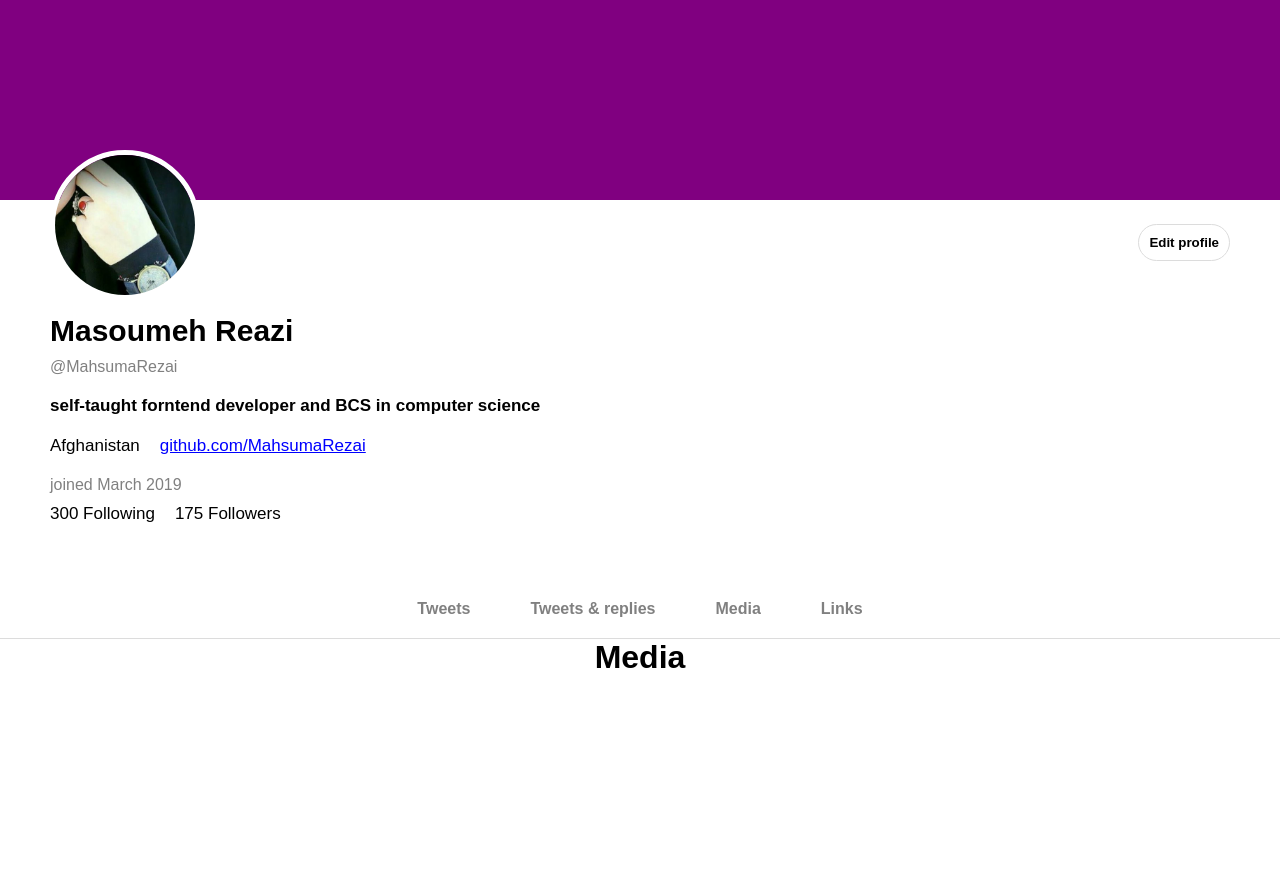
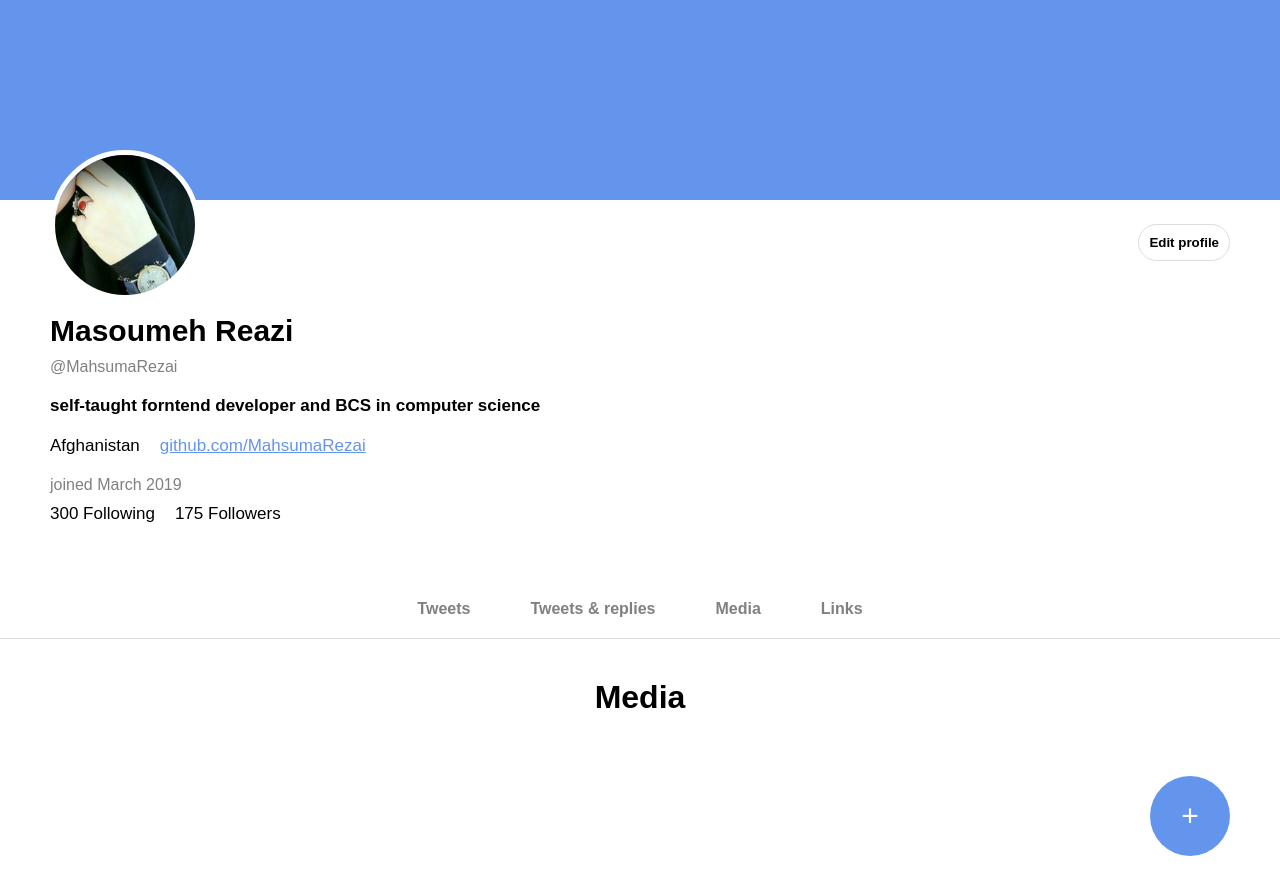
Before and after one commit to MahsumaRezai/X-Clone, a React (Create React App) app: page /media in a window 1280 px wide. Before the commit the page ends 800 px from the top, so only its background shows below. Built offline with nearby package versions, Linux system fonts and the light colour scheme.

Commit message:
add post

```diff
--- a/src/App.js
+++ b/src/App.js
@@ -7,6 +7,7 @@ import Repile from "./Pages/Repile";
 import Media from "./Pages/Media";
 import Links from "./Pages/Links";
 import ErroModal from './Componets/UI/ErrorModal';
+import Add from "./Componets/Add/Add";
 
 
 
@@ -42,8 +43,9 @@ function App(props) {
             </Route>
             <Route path='/links'>
                 <Links />
+            </Route>
+            <Add/>
 
-            </Route>
 
 
 
--- /dev/null
+++ b/src/Componets/Add/Add.js
@@ -0,0 +1,16 @@
+import { Fragment } from "react";
+import classes from './Add.module.css'
+
+const Add = (props) => {
+    return (
+        <Fragment>
+            <div className={classes.add}>
+                <button>
+                    {props.childern}
+                    +
+                </button>
+            </div>
+        </Fragment>
+    )
+}
+export default Add;
--- /dev/null
+++ b/src/Componets/Add/Add.module.css
@@ -0,0 +1,17 @@
+.add {
+    display: flex;
+    flex-direction: row;
+    justify-content: flex-end;
+    align-items: flex-end;
+    padding: 20px 50px;
+}
+.add button {
+    background:cornflowerblue;
+    color: white;
+    font-size: 30px;
+    border: none;
+    border-radius: 80px;
+    width: 80px;
+    height: 80px;
+
+}
--- a/src/Componets/Header/Header.module.css
+++ b/src/Componets/Header/Header.module.css
@@ -1,5 +1,5 @@
 .head {
-    background: purple;
+    background: cornflowerblue;
     width: 100%;
     height: 200px;
 }
@@ -7,7 +7,8 @@
     width: 150px;
     height: 150px;
     border-radius: 150px;
-    border: 5px solid white
+    border: 5px solid white;
+
 
 }
 .profile {
@@ -83,7 +84,7 @@
     font-size: 17px
 }
 .apptend a  {
-    color: blue;
+    color: cornflowerblue;
 
 }
 .contact {
--- a/src/Componets/UI/ErrorModal.module.css
+++ b/src/Componets/UI/ErrorModal.module.css
@@ -30,11 +30,13 @@
     font-size: 17px;
   }
   .header button {
-    background: white;
-    border: none
+    background:cornflowerblue;
+    border: none;
+    color: black
+
   }
   .head {
-    background: purple;
+    background: cornflowerblue;
     width: 100%;
     padding: 50px
   }
--- a/src/Pages/Links.js
+++ b/src/Pages/Links.js
@@ -5,7 +5,9 @@ const Links = (props) => {
     return (
         <Fragment>
             <div className={classes.content}>
-                <h1>Links</h1>
+            <div>
+                <h2>there</h2>
+            </div>
 
             </div>
         </Fragment>
--- a/src/Pages/Repile.js
+++ b/src/Pages/Repile.js
@@ -5,7 +5,7 @@ const Repile = (props) => {
     return (
         <Fragment>
             <div className={classes.content}>
-                <h1>repile</h1>
+                <h1 className={classes.title}>Coding is very important for you</h1>
 
             </div>
         </Fragment>
--- a/src/Pages/Tweets.module.css
+++ b/src/Pages/Tweets.module.css
@@ -3,6 +3,7 @@
     flex-direction: column;
     justify-content: center;
     align-items: center;
+    padding: 40px 20px
 
 }
 .img  {
@@ -15,12 +16,15 @@
 
 
 }
+.title {
+    font-size: 25px;
+
+}
 .text {
     display: flex;
     flex-direction: column;
     justify-content: flex-start;
     align-items: flex-start;gap: 20px;
-    padding-top: 50px
 
 }
 .paragh {
@@ -29,7 +33,7 @@
     font-weight: bold;
 }
 .para {
-    color: blue;
+    color: cornflowerblue;
 
 }
 .section {
```
